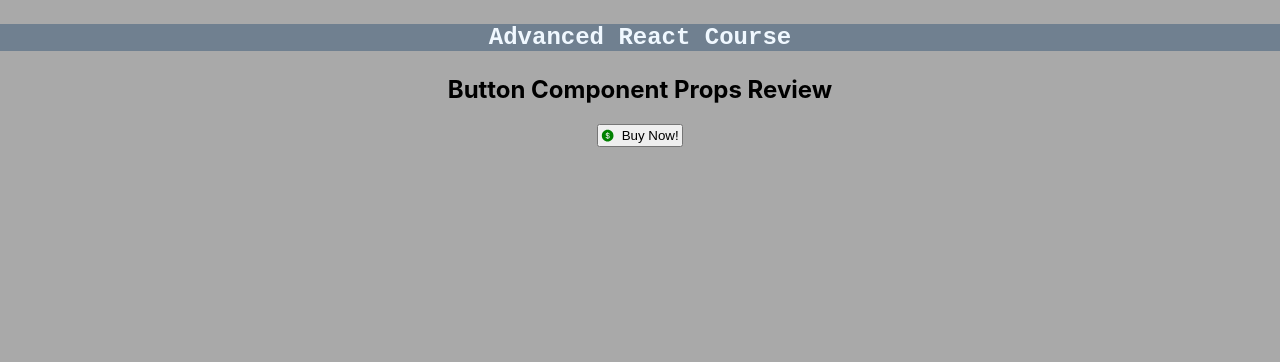
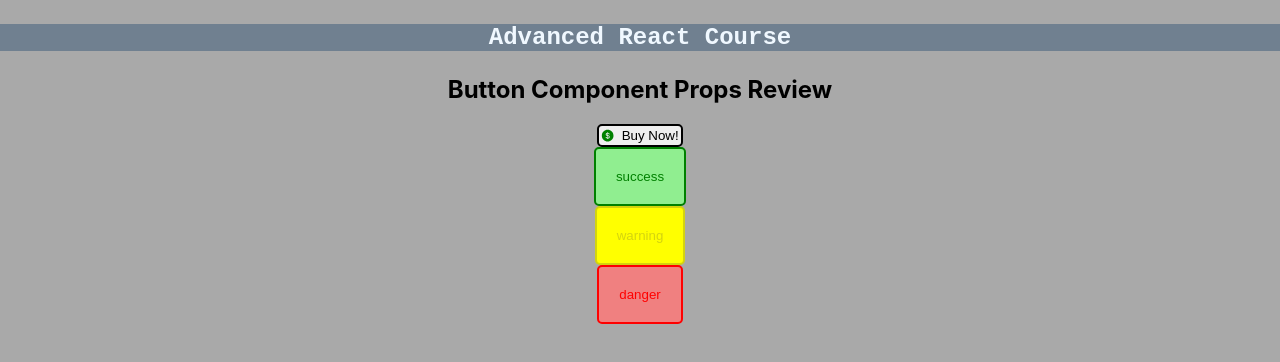
Before and after one commit to gregrell/scrimba_advanced_react, a React (Create React App) app in the folder advancedreact2/: page / in a window 1280 px wide. Shown: the top 362 px of the page. Built offline with nearby package versions, Linux system fonts and the light colour scheme.

Commit message:
button challenge complete

```diff
--- a/advancedreact2/package.json
+++ b/advancedreact2/package.json
@@ -6,6 +6,7 @@
     "@testing-library/jest-dom": "^5.17.0",
     "@testing-library/react": "^13.4.0",
     "@testing-library/user-event": "^13.5.0",
+    "classnames": "^2.3.2",
     "react": "^18.2.0",
     "react-dom": "^18.2.0",
     "react-icons": "^4.11.0",
--- a/advancedreact2/src/App.css
+++ b/advancedreact2/src/App.css
@@ -29,7 +29,10 @@ button{
   display: flex;
   margin: auto;
   align-items: center;
-  padding: 10px;
+  padding: 20px;
+  border: 2px solid;
+  border-radius: 5px;
+
 }
 
 button > svg{
@@ -44,3 +47,17 @@ button.lg{
 button.sm{
   padding: 2px;
 }
+
+.green{
+  background-color: lightgreen;
+  color: green;
+}
+.yellow{
+  background-color: yellow;
+  color: rgba(79, 79, 57, 0.247);
+
+}
+.red{
+  background-color: lightcoral;
+  color: red;
+}
--- a/advancedreact2/src/Components/Advanced/Advanced.jsx
+++ b/advancedreact2/src/Components/Advanced/Advanced.jsx
@@ -18,6 +18,10 @@ export default function Advanced (){
 
                 <h2>Button Component Props Review</h2>
                 <Button onClick={handleClick} size="sm"><AiFillDollarCircle/>Buy Now!</Button>
+                <Button onClick={handleClick} variant="success">success</Button>
+                <Button onClick={handleClick} variant="warning">warning</Button>
+                <Button onClick={handleClick} variant="danger">danger</Button>
+
             </div>
         )
     }
--- a/advancedreact2/src/Components/Advanced/Button/Button.jsx
+++ b/advancedreact2/src/Components/Advanced/Button/Button.jsx
@@ -1,16 +1,31 @@
 import React from "react";
+import classnames from "classnames" //third party class name support library - allows you to combine class names
 
 
-export default function Button({children, size, ...rest}){
+
+export default function Button({children, className, size, variant, ...rest}){
 
 
-    // function handleClick(){
-    //     console.log('logging in.')
-    // }
+    let color
+    if (variant === 'success'){
+        color = 'green'
+    }
+    if (variant === 'warning'){
+        color = 'yellow'
+    }
+    if (variant === 'danger'){
+        color = 'red'
+    }
+
+
+
+    let allClasses = classnames(className, size, color) //combined class names into a single variable - used below
+
+
 
     return (
         <>
-        <button {...rest} className={size}>{children}</button>
+        <button {...rest} className={allClasses}>{children}</button>
 
         </>
     )
```
Also changed, not shown: 1 other file (tests, documents, lock files or other folders).
